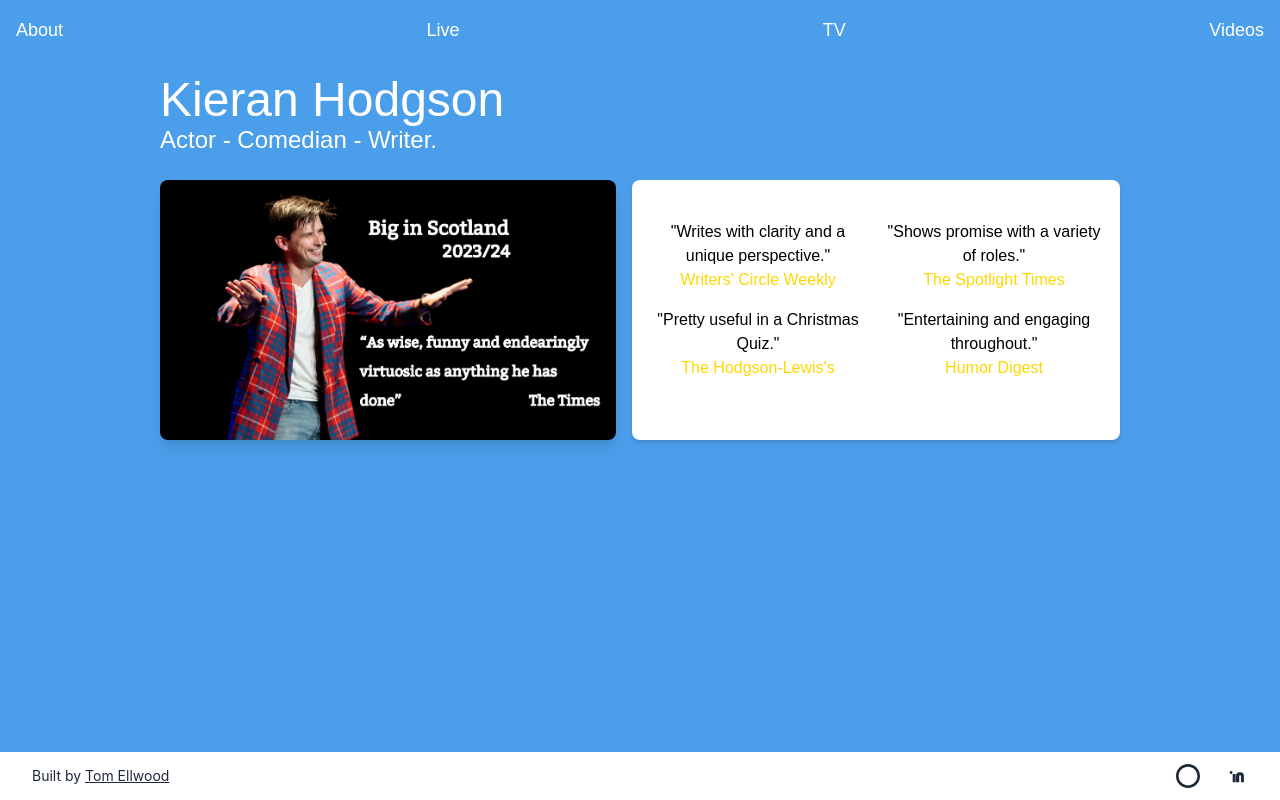
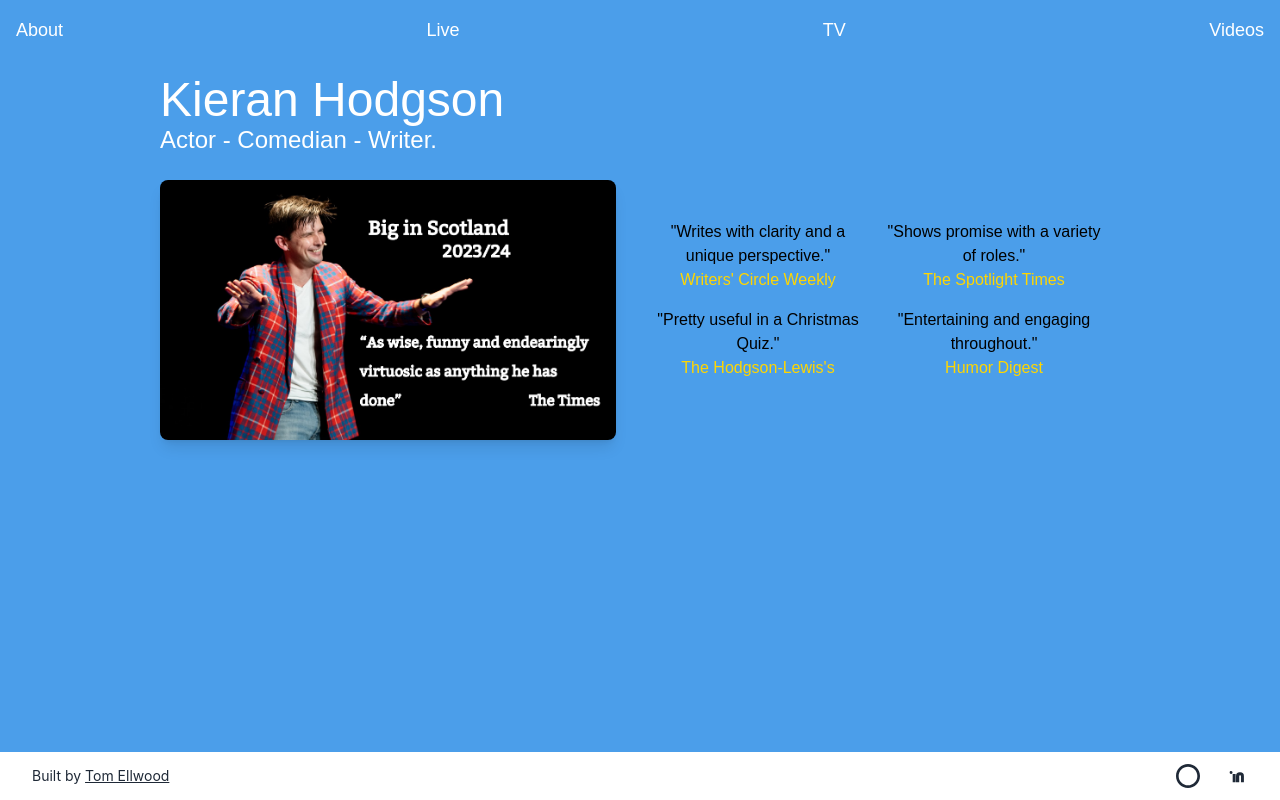
Before and after one commit to TEllwood23/K-H-Site, a React (Vite) app: page / in a window 1280 px wide. Built offline with nearby package versions, Linux system fonts and the light colour scheme; a web font is replaced by a local one; what aws-amplify would draw is missing.

Commit message:
changed quotation styling on home page

```diff
--- a/src/pages/Home.jsx
+++ b/src/pages/Home.jsx
@@ -1,27 +1,27 @@
-// src/pages/Home.jsx
+// version with styling
 
-//NEW ATTEMPT AT UNIQUE QUOTES
-
-// import Quotation from '../components/QuotationWriter.jsx';
+// import QuotationWriter from '../components/QuotationWriter.jsx';
+// import QuotationActor from '../components/QuotationActor.jsx';
+// import QuotationLive from '../components/QuotationLive.jsx';
+// import QuotationComedian from '../components/QuotationComedian.jsx';
 
 // function Home() {
 //   return (
 //     <div className="container mx-auto px-4">
 //       <h1 className="text-textPrimary text-6xl font-sans">Kieran Hodgson</h1>
-//       <p className="text-textPrimary text-3xl font-sans">Actor - Comedian- Writer.</p>
+//       <p className="text-textPrimary text-3xl font-sans">Actor - Comedian - Writer</p>
 //       <div>
 //         <img
 //           src="/images/KH_Big_Scotland_2_with_quote.png"
 //           alt="Kieran Hodgson performing his Big in Scotland show"
 //           className="sticky left-0 object-cover rounded-lg shadow-lg"
 //         />
-//         <div className="bg-white p-4">
-//           {/* Positioning with flex */}
-//           <div className="flex justify-between px-4">
-//             <Quotation count={1} />
-//             <Quotation count={1} />
-//             <Quotation count={1} />
-//             <Quotation count={1} />
+//         <div className="flex-1 p-4 rounded-lg lg:pt-10 md:pt-6">
+//           <div className="grid grid-cols-1 sm:grid-cols-2 gap-4">
+//             <QuotationWriter className="p-2 text-lg sm:text-base font-sans text-textSecondary" />
+//             <QuotationActor className="p-2 text-lg sm:text-base font-sans text-textSecondary" />
+//             <QuotationLive className="p-2 text-lg sm:text-base font-sans text-textSecondary" />
+//             <QuotationComedian className="p-2 text-lg sm:text-base font-sans text-textSecondary" />
 //           </div>
 //         </div>
 //       </div>
@@ -58,7 +58,7 @@ function Home() {
         </div>
 
         {/* Quotations Section */}
-        <div className="flex-1 bg-white p-4 rounded-lg shadow-md lg:pt-10 md:pt-6">
+        <div className="flex-1 p-4 rounded-lg lg:pt-10 md:pt-6">
           <div className="grid grid-cols-1 sm:grid-cols-2 gap-4">
             <QuotationWriter className="p-2 text-lg sm:text-base" />
             <QuotationActor className="p-2 text-lg sm:text-base" />
--- a/tailwind.config.js
+++ b/tailwind.config.js
@@ -28,7 +28,7 @@ export default {
           'color': '#FFFFFF',                  // Ensure color is applied
         },
         '.text-border-secondary': {
-          '-webkit-text-stroke': '1px #FFFFFF', // Stroke using primary text color
+          '-webkit-text-stroke': '0.1px #000000', // Stroke using primary text color
           'color': '#FFD600',                  // Ensure color is applied
         },
         '.text-border-tertiary': {
```
Also changed, not shown: src/components/QuotationWriter.jsx (+28 -87 lines).
